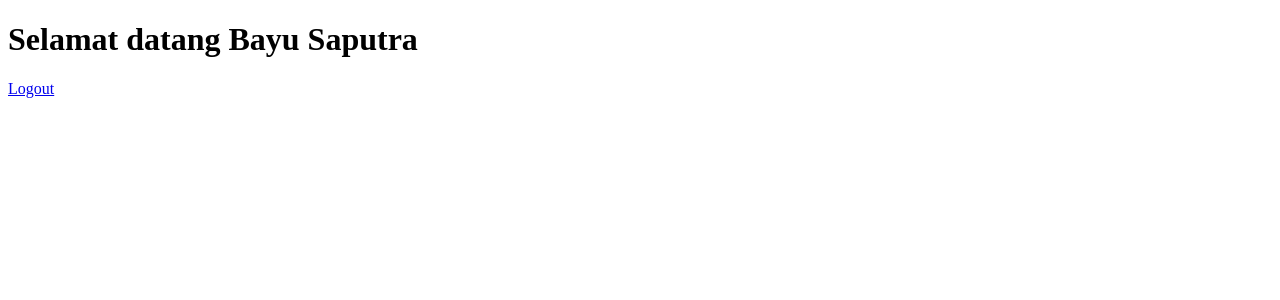
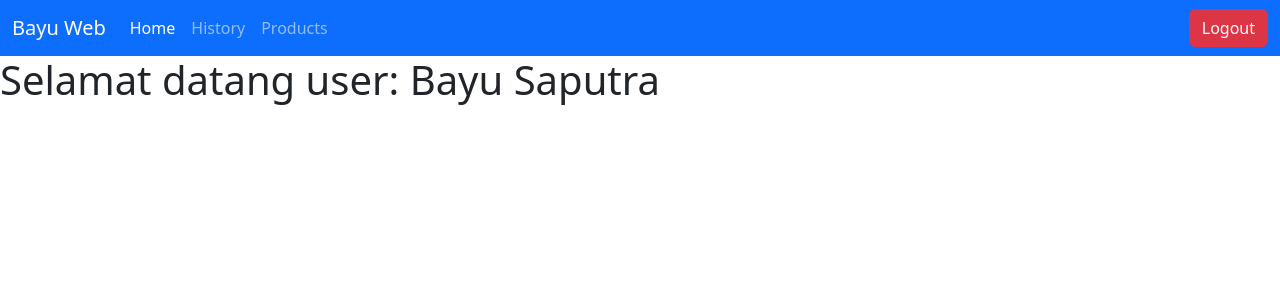
Before and after one commit to bayusaputra-if22a/pemweb-otorisasi, a PHP site: page /pemweb-otorisasi-main/profile.php in a window 1280 px wide. Shown: the top 300 px of the page. Run offline with PHP 8.4, Linux system fonts and the light colour scheme; a user stored in the database is signed in.

Commit message:
Update profile.php

```diff
--- a/profile.php
+++ b/profile.php
@@ -10,10 +10,32 @@ if ($_SESSION['role'] != 'user') {
 <head>
     <meta charset="UTF-8">
     <meta name="viewport" content="width=device-width, initial-scale=1.0">
-    <title>Document</title>
+    <link rel="stylesheet" href="./plugin/css/bootstrap.min.css">
+    <title>User</title>
 </head>
 <body>
-    <h1>Selamat datang <?php echo $_SESSION['name']?></h1>
-    <a href="backend/logout.php">Logout</a>
+<nav class="navbar navbar-expand-lg navbar-dark bg-primary">
+        <div class="container-fluid">
+          <a class="navbar-brand" href="#">Bayu Web</a>
+          <button class="navbar-toggler" type="button" data-bs-toggle="collapse" data-bs-target="#navbarNav" aria-controls="navbarNav" aria-expanded="false" aria-label="Toggle navigation">
+            <span class="navbar-toggler-icon"></span>
+          </button>
+          <div class="collapse navbar-collapse justify-content-between" id="navbarNav">
+            <ul class="navbar-nav">
+              <li class="nav-item">
+                <a class="nav-link active" aria-current="page" href="profile.php">Home</a>
+              </li>
+              <li class="nav-item">
+                <a class="nav-link" href="#">History</a>
+              </li>
+              <li class="nav-item">
+                <a class="nav-link" href="show.php">Products</a>
+              </li>
+            </ul>
+              <a href="backend/logout.php" class="btn btn-danger">Logout</a>
+          </div>
+        </div>
+</nav>
+    <h1>Selamat datang user: <?php echo $_SESSION['name']?></h1>
 </body>
 </html>
```
